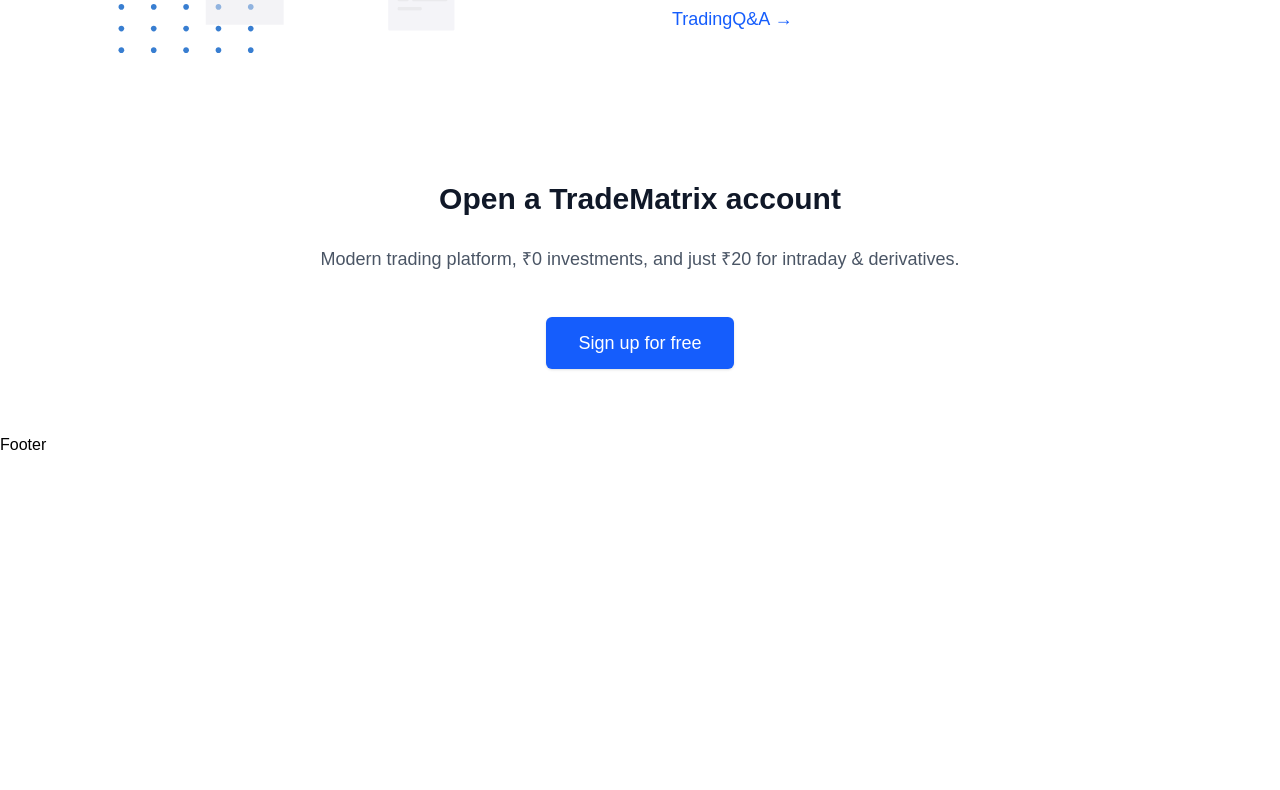
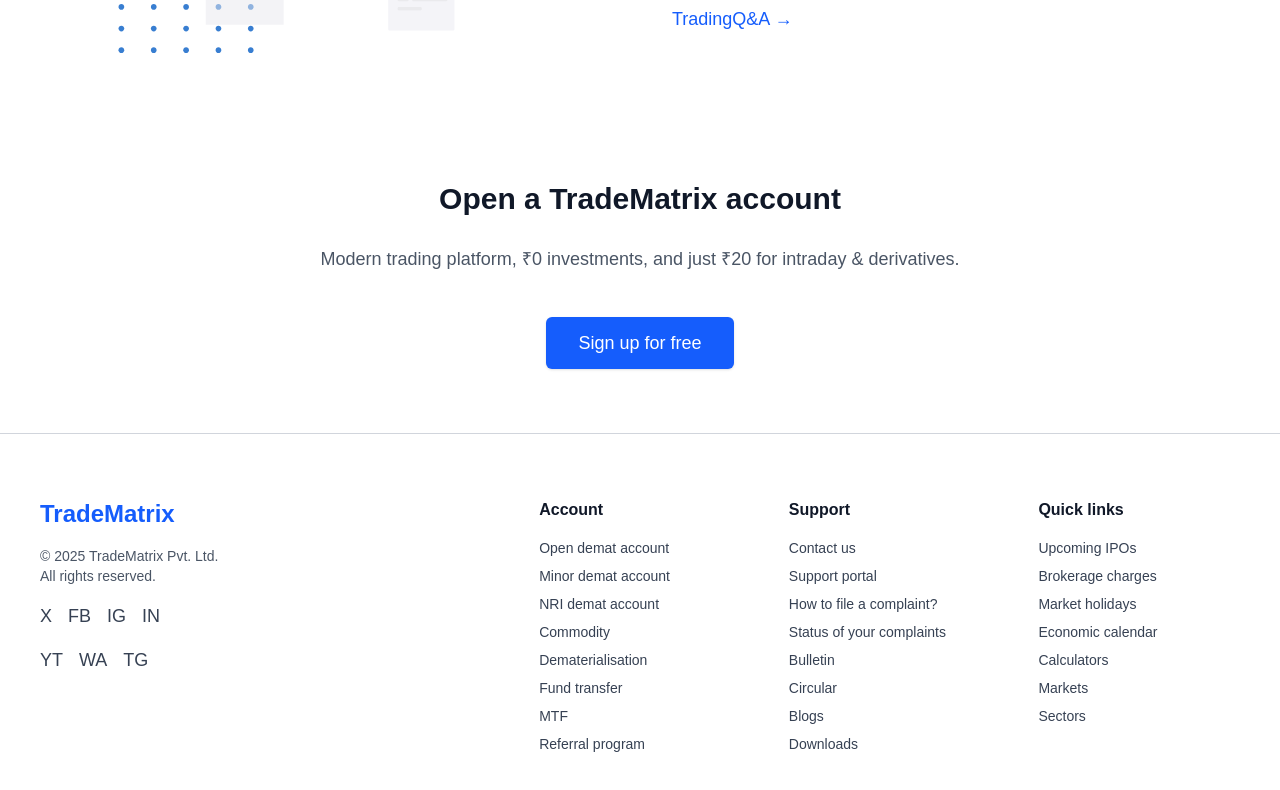
Before and after one commit to sumitkumarsharm/TradeMatrix, a React (Vite) app in the folder TradeMatrix_client/: page / in a window 1280 px wide. Shown: the part 2376-3166 px from the top of the page. Before the commit the page ends 2833 px from the top, so only its background shows below. Built offline with nearby package versions, Linux system fonts and the light colour scheme.

Commit message:
fix: make footer layout full width and update layout structure

```diff
--- a/TradeMatrix_client/src/App.jsx
+++ b/TradeMatrix_client/src/App.jsx
@@ -1,7 +1,7 @@
 import React from "react";
 import { Route, Routes } from "react-router-dom";
 import HomePage from "./LandingPage/Home/HomePage";
-import Layout from "./Layout/layout";
+import Layout from "./Layout/Layout";
 import AboutPage from "./LandingPage/About/AboutPage";
 import PricingPage from "./LandingPage/Pricing/PricingPage";
 import ProductPage from "./LandingPage/Products/ProductPage";
--- a/TradeMatrix_client/src/Layout/Layout.jsx
+++ b/TradeMatrix_client/src/Layout/Layout.jsx
@@ -5,9 +5,9 @@
 
 const Layout = () => {
   return (
-    <div>
+    <div className="min-h-screen flex flex-col">
       <Navbar />
-      <main>
+      <main className="flex-1 w-full">
         <Outlet />
       </main>
       <Footer />
--- a/TradeMatrix_client/src/components/Footer.jsx
+++ b/TradeMatrix_client/src/components/Footer.jsx
@@ -1,7 +1,80 @@
 import React from "react";
+import { Link } from "react-router-dom";
 
 const Footer = () => {
-  return <div>Footer</div>;
+  return (
+    <footer className="w-full bg-white py-16 border-t border-gray-300">
+      <div className="max-w-7xl mx-auto px-6 md:px-10 grid grid-cols-1 md:grid-cols-5 gap-12 text-gray-700">
+        {/* logo Section */}
+        <div className="col-span-1 md:col-span-2 flex flex-col gap-4">
+          <h2 className="text-2xl font-bold text-blue-600">TradeMatrix</h2>
+          <p className="text-sm text-gray-600">
+            © {new Date().getFullYear()} TradeMatrix Pvt. Ltd.
+            <br />
+            All rights reserved.
+          </p>
+
+          {/* Social Media */}
+          <div className="flex gap-4 text-lg">
+            <Link>X</Link>
+            <Link>FB</Link>
+            <Link>IG</Link>
+            <Link>IN</Link>
+          </div>
+
+          <div className="flex gap-4 text-lg">
+            <span>YT</span>
+            <span>WA</span>
+            <span>TG</span>
+          </div>
+        </div>
+
+        {/* Account */}
+        <div>
+          <h3 className="font-semibold text-gray-900 mb-4">Account</h3>
+          <ul className="flex flex-col gap-2 text-sm">
+            <Link>Open demat account</Link>
+            <Link>Minor demat account</Link>
+            <Link>NRI demat account</Link>
+            <Link>Commodity</Link>
+            <Link>Dematerialisation</Link>
+            <Link>Fund transfer</Link>
+            <Link>MTF</Link>
+            <Link>Referral program</Link>
+          </ul>
+        </div>
+
+        {/* Support */}
+        <div>
+          <h3 className="font-semibold text-gray-900 mb-4">Support</h3>
+          <ul className="flex flex-col gap-2 text-sm">
+            <Link>Contact us</Link>
+            <Link>Support portal</Link>
+            <Link>How to file a complaint?</Link>
+            <Link>Status of your complaints</Link>
+            <Link>Bulletin</Link>
+            <Link>Circular</Link>
+            <Link>Blogs</Link>
+            <Link>Downloads</Link>
+          </ul>
+        </div>
+
+        {/* Quick Links */}
+        <div>
+          <h3 className="font-semibold text-gray-900 mb-4">Quick links</h3>
+          <ul className="flex flex-col gap-2 text-sm">
+            <Link>Upcoming IPOs</Link>
+            <Link>Brokerage charges</Link>
+            <Link>Market holidays</Link>
+            <Link>Economic calendar</Link>
+            <Link>Calculators</Link>
+            <Link>Markets</Link>
+            <Link>Sectors</Link>
+          </ul>
+        </div>
+      </div>
+    </footer>
+  );
 };
 
 export default Footer;
```
